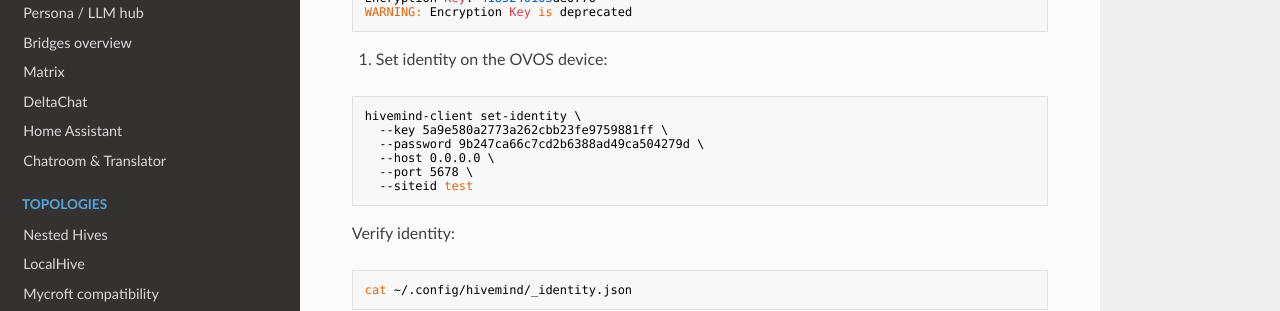
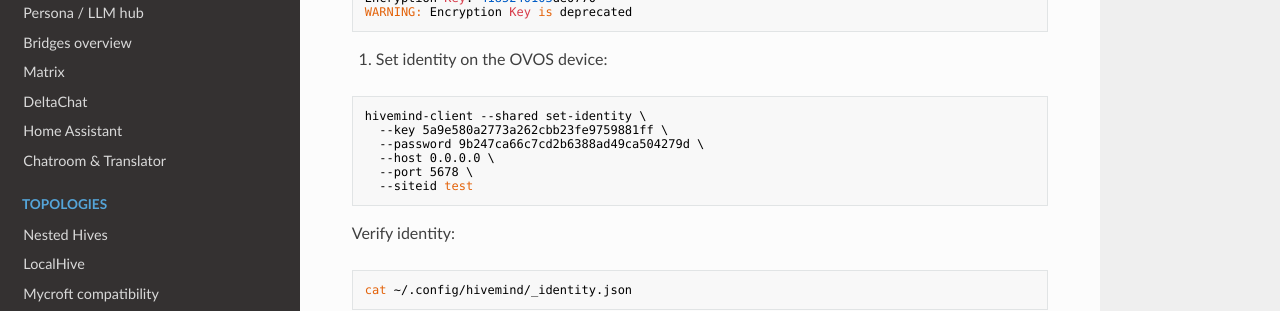
Before and after one commit to JarbasHiveMind/HiveMind-community-docs, an MkDocs documentation site: the page built from docs/pipeline.md, in a window 1280 px wide and 900 px high, scrolled down 1282 px. Shown: the part 151-462 px from the top of the window. Built offline with MkDocs 1.6.1, drawn with Linux system fonts in a browser that asks for light colours; nearby versions of some CDN libraries.

Commit message:
docs: pass --shared to hivemind-client set-identity
hivemind-websocket-client #295 makes set-identity with no --app and no
--shared refuse to create the shared identity file. The hivemind-client
commands and the pipeline plugin read the shared file, so the docs pass
--shared.

Co-Authored-By: Claude Opus 5.5 <noreply@anthropic.com>

````diff
--- a/docs/pipeline.md
+++ b/docs/pipeline.md
@@ -71,7 +71,7 @@ WARNING: Encryption Key is deprecated
 2. Set identity on the OVOS device:
 
 ```bash
-hivemind-client set-identity \
+hivemind-client --shared set-identity \
   --key 5a9e580a2773a262cbb23fe9759881ff \
   --password 9b247ca66c7cd2b6388ad49ca504279d \
   --host 0.0.0.0 \
````
Also changed, not shown: docs/01_quickstart.md (+1 -1 lines), docs/03_pairing.md (+1 -1 lines).
